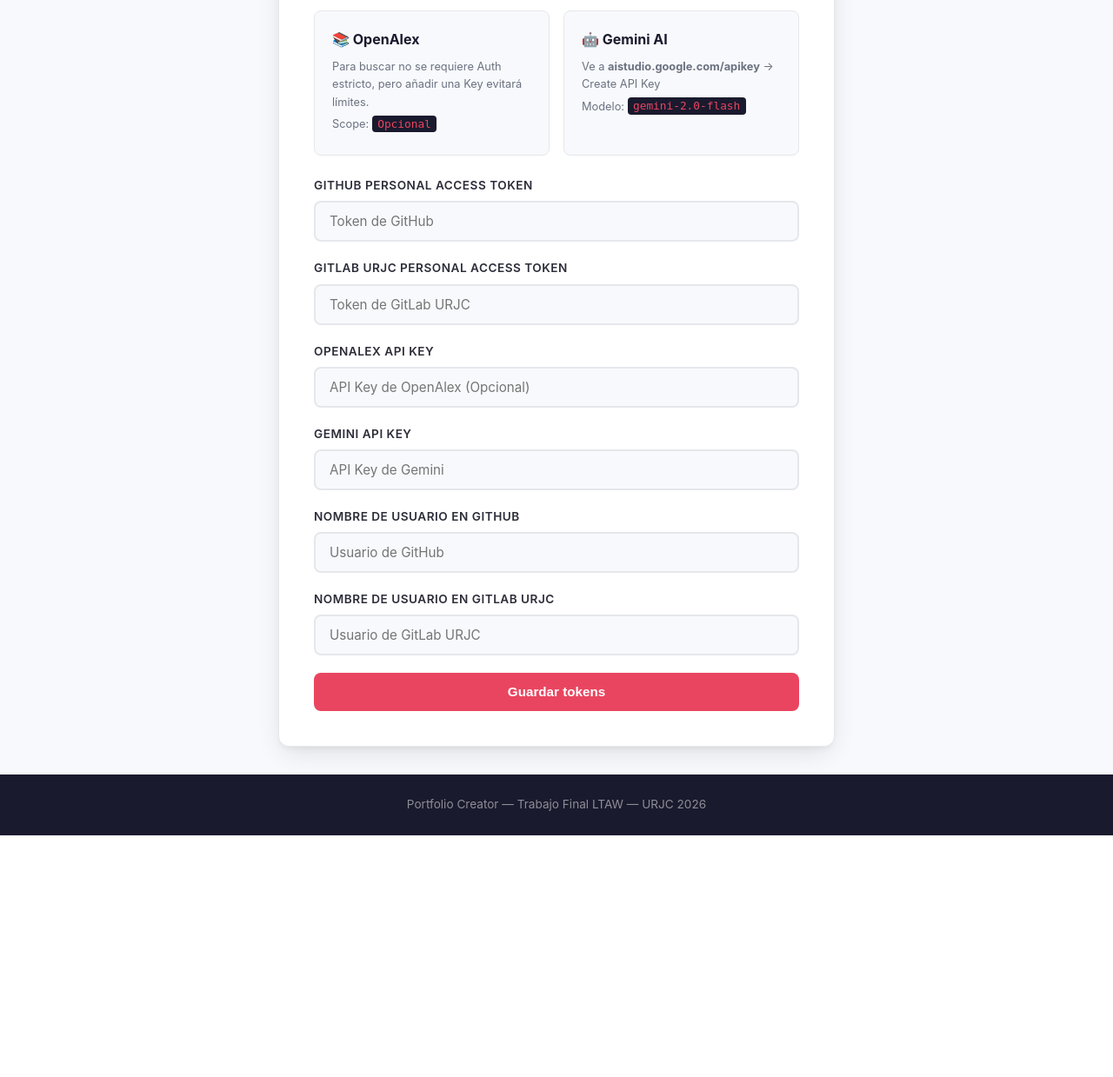
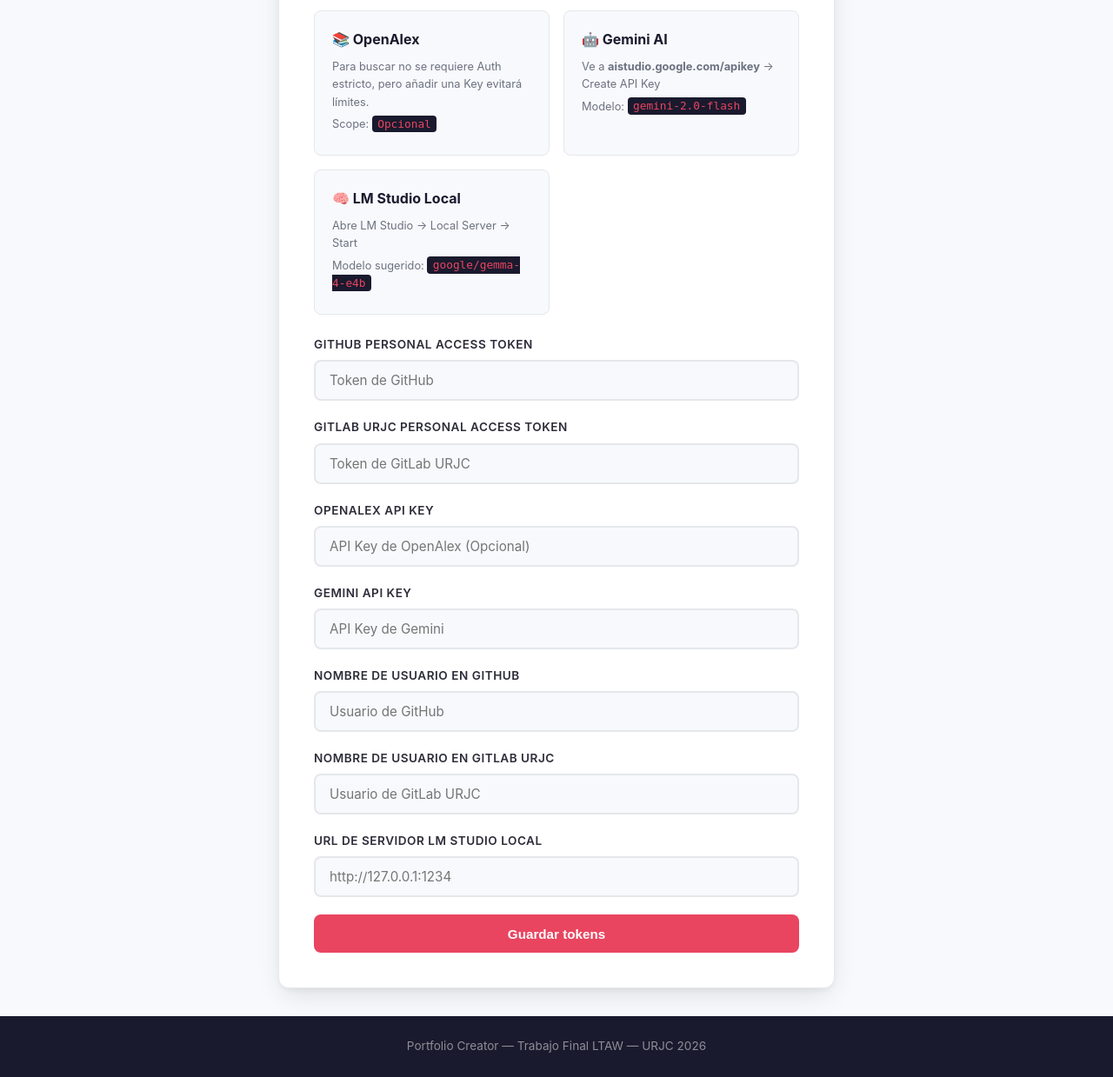
Before and after one commit to eldanimh/PortfolioCreator, a Django app: page /tokens/ in a window 1280 px wide. Shown: the part 464-1703 px from the top of the page at 87% size. Before the commit the page ends 1425 px from the top, so only its background shows below. Run offline with Django 4.2, Linux system fonts and the light colour scheme; the visitor is signed in with stand-in values (Sample User, id 1); data comes from the database, SQL or seed files in the repository; some libraries are stand-ins or nearby versions.

Commit message:
local AIgemma working on my mac

```diff
--- a/portfolioCV/forms.py
+++ b/portfolioCV/forms.py
@@ -17,7 +17,7 @@ class TokensForm(forms.ModelForm):
     """Formulario para configurar los tokens de GitHub y GitLab"""
     class Meta:
         model = UserProfile
-        fields = ['github_token', 'gitlab_token', 'openalex_token', 'gemini_api_key', 'github_username', 'gitlab_username']
+        fields = ['github_token', 'gitlab_token', 'openalex_token', 'gemini_api_key', 'github_username', 'gitlab_username', 'lm_studio_url']
         widgets = {
             'github_token': forms.PasswordInput(attrs={'placeholder': 'Token de GitHub'}),
             'gitlab_token': forms.PasswordInput(attrs={'placeholder': 'Token de GitLab URJC'}),
@@ -25,6 +25,7 @@ class TokensForm(forms.ModelForm):
             'gemini_api_key': forms.PasswordInput(attrs={'placeholder': 'API Key de Gemini'}),
             'github_username': forms.TextInput(attrs={'placeholder': 'Usuario de GitHub'}),
             'gitlab_username': forms.TextInput(attrs={'placeholder': 'Usuario de GitLab URJC'}),
+            'lm_studio_url': forms.URLInput(attrs={'placeholder': 'http://127.0.0.1:1234'}),
         }
         labels = {
             'github_token': 'GitHub Personal Access Token',
@@ -33,6 +34,7 @@ class TokensForm(forms.ModelForm):
             'gemini_api_key': 'Gemini API Key',
             'github_username': 'Nombre de usuario en GitHub',
             'gitlab_username': 'Nombre de usuario en GitLab URJC',
+            'lm_studio_url': 'URL de servidor LM Studio Local',
         }
 
 
--- a/portfolioCV/models.py
+++ b/portfolioCV/models.py
@@ -11,6 +11,7 @@ class UserProfile(models.Model):
     gitlab_username = models.CharField(max_length=150, blank=True, default='')
     openalex_token = models.CharField(max_length=255, blank=True, default='')
     gemini_api_key = models.CharField(max_length=255, blank=True, default='')
+    lm_studio_url = models.CharField(max_length=255, blank=True, default='')
 
 
     def __str__(self):
--- a/portfolioCV/templates/portfolioCV/gemini_resumen.html
+++ b/portfolioCV/templates/portfolioCV/gemini_resumen.html
@@ -6,7 +6,7 @@
 <div class="page-header">
     <a href="javascript:history.back()" class="back-link">← Volver al detalle</a>
     <h1 class="page-title">🤖 {{ cv_type_label }}</h1>
-    <p style="color: #57606a;">Resumen generado con Gemini AI para <strong>{{ item_name }}</strong> ({{ platform }})</p>
+    <p style="color: #57606a;">Resumen generado con IA para <strong>{{ item_name }}</strong> ({{ platform }})</p>
 </div>
 
 {% if error_msg %}
@@ -18,7 +18,7 @@
     <div class="detail-card gemini-result-card">
         <div class="gemini-badge">
             <span class="gemini-badge-icon">🤖</span>
-            <span>Generado por Gemini AI</span>
+            <span>Generado por IA ({{ used_model|default:"Gemini" }})</span>
             <span class="gemini-badge-type">{{ cv_type_label }}</span>
         </div>
         <div class="gemini-content readme-rendered">
--- a/portfolioCV/templates/portfolioCV/tokens.html
+++ b/portfolioCV/templates/portfolioCV/tokens.html
@@ -29,6 +29,11 @@
                 <p>Ve a <strong>aistudio.google.com/apikey</strong> → Create API Key</p>
                 <p>Modelo: <code>gemini-2.0-flash</code></p>
             </div>
+            <div class="help-card">
+                <h3>🧠 LM Studio Local</h3>
+                <p>Abre LM Studio → Local Server → Start</p>
+                <p>Modelo sugerido: <code>google/gemma-4-e4b</code></p>
+            </div>
         </div>
 
         <form method="post" class="auth-form">
--- a/portfolioCV/views.py
+++ b/portfolioCV/views.py
@@ -711,14 +711,19 @@ def generar_resumen_gemini(request):
         return redirect('index')
 
     profile = get_object_or_404(UserProfile, user=request.user)
-    if not profile.gemini_api_key:
-        messages.warning(request, 'Configura tu API Key de Gemini primero.')
-        return redirect('configurar_tokens')
 
     platform = request.POST.get('platform', '')
     item_id = request.POST.get('id', '')
     cv_type = request.POST.get('cv_type', 'extenso')
     item_name = request.POST.get('name', 'Proyecto')
+    llm_model = request.POST.get('llm_model', 'gemini-2.5-pro')
+
+    if llm_model == 'local' and not profile.lm_studio_url:
+        messages.warning(request, 'Configura tu URL de LM Studio Local primero.')
+        return redirect('configurar_tokens')
+    elif llm_model.startswith('gemini') and not profile.gemini_api_key:
+        messages.warning(request, 'Configura tu API Key de Gemini primero.')
+        return redirect('configurar_tokens')
 
     # Recopilar contenido del repo/obra
     contenido_texto = f"Proyecto: {item_name}\nPlataforma: {platform}\n"
@@ -784,37 +789,54 @@ def generar_resumen_gemini(request):
     prompt = prompts_map.get(cv_type, prompts_map['extenso'])
     prompt += f"\n\nContenido del proyecto:\n{contenido_texto}"
 
-    # Llamar a Gemini
+    # Llamar al LLM seleccionado
     resumen_texto = ""
     error_msg = None
+    used_model = llm_model
+
     try:
-        import time
-        from google import genai
-        client = genai.Client(api_key=profile.gemini_api_key)
-        # Intentar modelos en orden de preferencia (Pro → Flash)
-        modelos = ["gemini-2.5-pro", "gemini-2.5-flash", "gemini-2.0-flash"]
-        for modelo in modelos:
-            for intento in range(2):  # 2 intentos por modelo
-                try:
-                    response = client.models.generate_content(
-                        model=modelo, contents=prompt
-                    )
-                    resumen_texto = response.text
+        if llm_model == 'local':
+            import json
+            url = f"{profile.lm_studio_url.rstrip('/')}/v1/chat/completions"
+            payload = {
+                "model": "google/gemma-4-e4b",
+                "messages": [{"role": "user", "content": prompt}],
+                "temperature": 0.7
+            }
+            resp = requests.post(url, json=payload, timeout=180)
+            if resp.status_code == 200:
+                data = resp.json()
+                resumen_texto = data.get('choices', [{}])[0].get('message', {}).get('content', '')
+            else:
+                error_msg = f"Error de LM Studio ({resp.status_code}): {resp.text}"
+        else:
+            import time
+            from google import genai
+            client = genai.Client(api_key=profile.gemini_api_key)
+            modelos = [llm_model] if llm_model in ["gemini-2.5-pro", "gemini-2.5-flash", "gemini-3.0-flash-preview"] else ["gemini-2.5-pro"]
+            for modelo in modelos:
+                for intento in range(2):
+                    try:
+                        response = client.models.generate_content(
+                            model=modelo, contents=prompt
+                        )
+                        resumen_texto = response.text
+                        used_model = modelo
+                        break
+                    except Exception as model_err:
+                        err_str = str(model_err)
+                        if "RESOURCE_EXHAUSTED" in err_str or "not found" in err_str.lower():
+                            break
+                        if "UNAVAILABLE" in err_str and intento == 0:
+                            time.sleep(3)
+                            continue
+                        raise model_err
+                if resumen_texto:
                     break
-                except Exception as model_err:
-                    err_str = str(model_err)
-                    if "RESOURCE_EXHAUSTED" in err_str or "not found" in err_str.lower():
-                        break  # pasar al siguiente modelo
-                    if "UNAVAILABLE" in err_str and intento == 0:
-                        time.sleep(3)  # esperar y reintentar
-                        continue
-                    raise model_err
-            if resumen_texto:
-                break
-        if not resumen_texto and not error_msg:
-            error_msg = "No se pudo generar el resumen. Los modelos están temporalmente saturados. Inténtalo en unos segundos."
+            if not resumen_texto and not error_msg:
+                error_msg = "No se pudo generar el resumen. El modelo puede estar saturado."
     except Exception as e:
-        error_msg = f"Error al generar resumen con Gemini: {str(e)}"
+        error_msg = f"Error al generar resumen con IA: {str(e)}"
 
     # Convertir markdown a HTML
     resumen_html = ""
@@ -833,6 +855,7 @@ def generar_resumen_gemini(request):
         'item_name': item_name,
         'cv_type': cv_type,
         'cv_type_label': cv_type_labels.get(cv_type, cv_type),
+        'used_model': used_model,
     })
 
 
```
Also changed, not shown: portfolioCV/templates/portfolioCV/repo_detalle.html (+11 -1 lines), spec.md (+2 -1 lines), portfolioCV/migrations/0005_userprofile_lm_studio_url.py (added).
